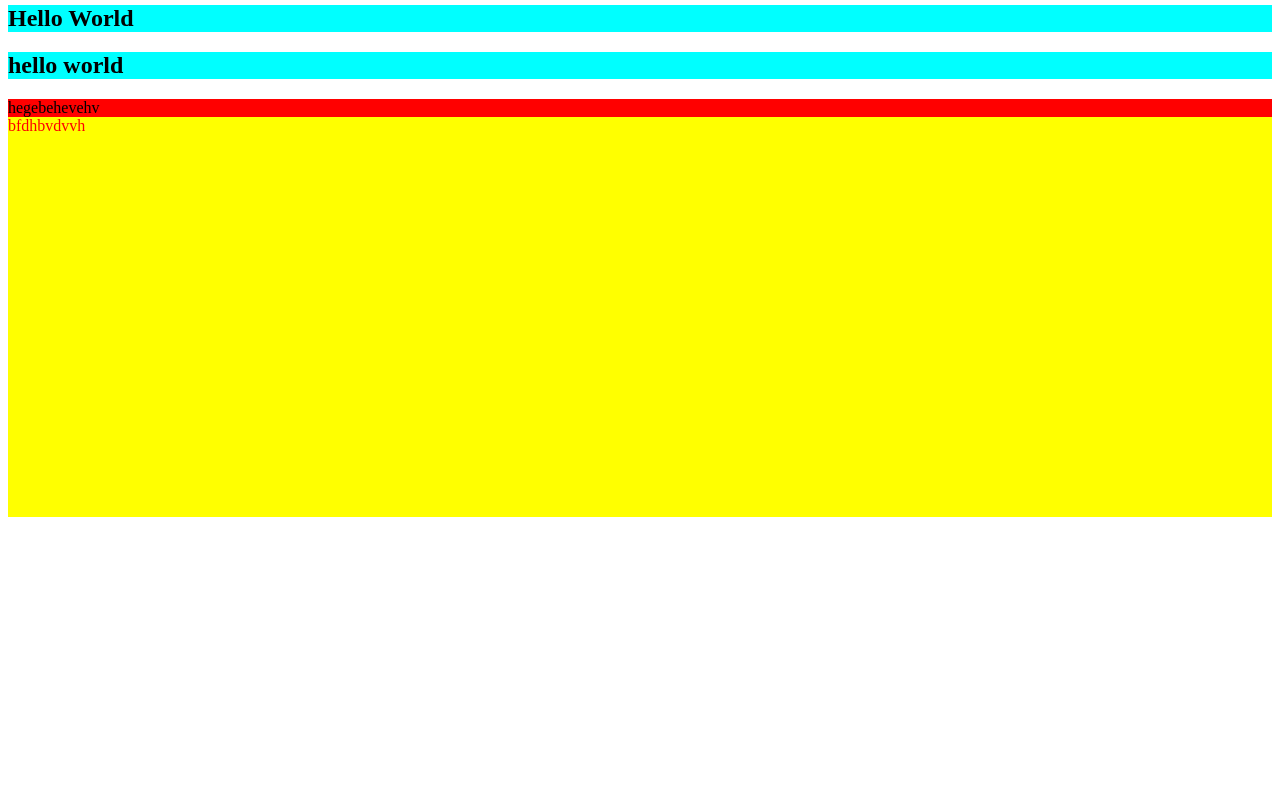
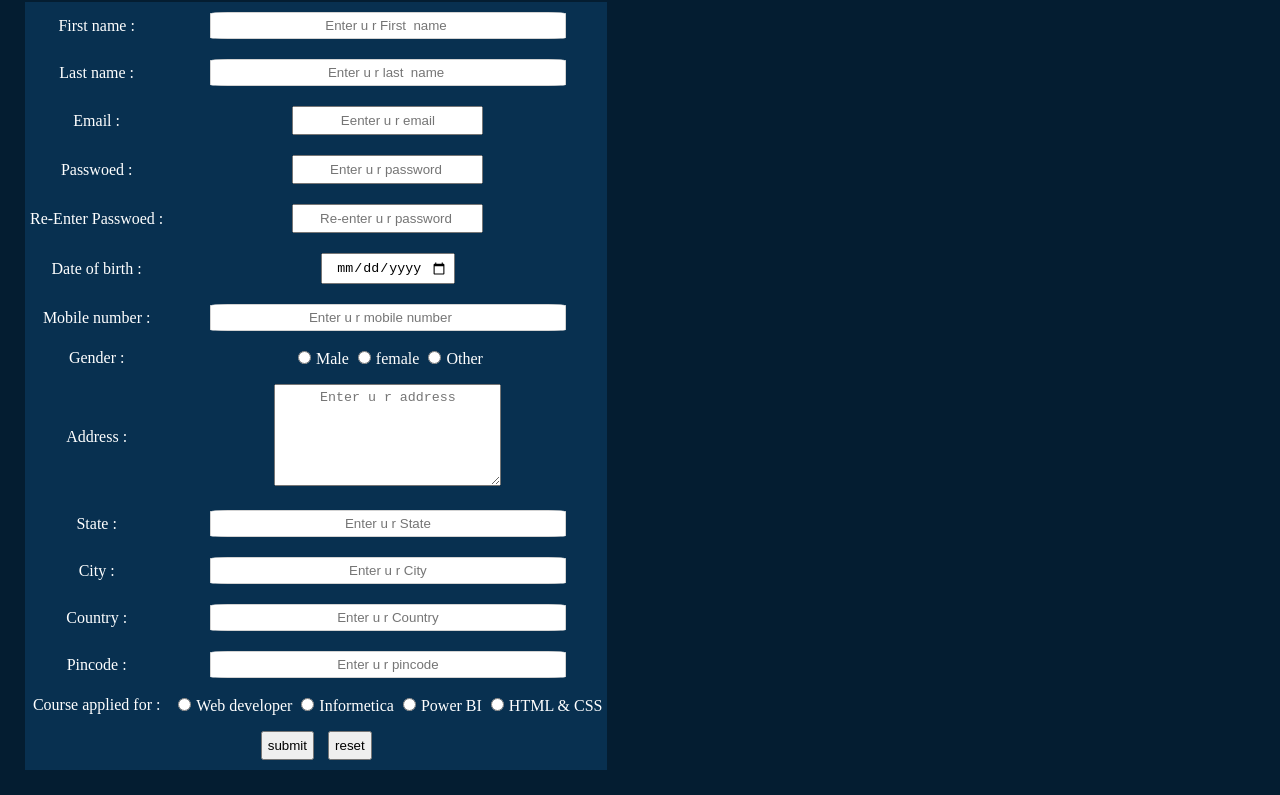
Before and after one commit to patilvishal07/Registration-Form, a plain HTML site: page index.html in a window 1280 px wide. Shown: the part 75-870 px from the top of the page. Before the commit the page ends 800 px from the top, so only its background shows below. Drawn offline with Linux system fonts and the light colour scheme.

Commit message:
first commit

```diff
--- a/index.html
+++ b/index.html
@@ -4,45 +4,88 @@
     <meta charset="UTF-8">
     <meta http-equiv="X-UA-Compatible" content="IE=edge">
     <meta name="viewport" content="width=device-width, initial-scale=1.0">
-    <title>Demo</title>
-    <style>
-
-   .first{
-       background-color: red;
-
-   }
-
-   #first{
-       background-color: aqua;
-   }
-
-   #panel{
-       background-color: yellow;
-       color: red;
-       height: 400px;
-       width: 100%;
-
-   }
-
-
-    </style>
+    <link rel="stylesheet" href="style.css">
+    <title>Document</title>
 </head>
 <body>
-    <h1 class="first">Main Heading</h1>
+    <h1>Student registration form using Html and css</h1>
+    <table text-align="center" cellpadding="10" >
+        <tr>
+            <td>First name :</td>
+            <td> <input type="text" id="name" name="name" placeholder="Enter u r First  name "></td>
+        </tr>
+        <tr>
+            <td>Last name :</td>
+            <td> <input type="text" id="name" name="name" placeholder="Enter u r last  name "></td>
+        </tr>
+        <tr>
+            <td>Email :</td>
+            <td> <input type="text" id="email" name="name" placeholder="Eenter u r email"></td>
+        </tr>
+        <tr>
+            <td>Passwoed :</td>
+            <td> <input type="text" id="password" name="name" placeholder="Enter u r password "></td>
 
-    <h2 id="first">Hello World</h2>
+        </tr>
+        <tr>
+            <td>Re-Enter Passwoed :</td>
+            <td> <input type="text" id="password" name="name" placeholder="Re-enter u r password "></td>
+        </tr>
+        <tr>
+            <td>Date of birth :</td>
+            <td> <input type="date" id="name " name="DOB" ></td>
 
-    <h2 id="first">hello world</h2>
+        </tr>
+        <tr>
+            <td>Mobile number :</td>
+            <td> <input type="number" id="name" name="mnum" placeholder="Enter u r mobile number"></td>
 
-    <div class="first" >
-        hegebehevehv
+        </tr>
+        <tr>
+            <td>Gender :</td>
+            <td><input type="radio" name="male">Male
+            <input type="radio" name="female">female
+            <input type="radio" name="other">Other</td>
+         </tr>
+         <tr>
+             <td>Address :</td>
+             <td><textarea rows="6" cols="25" placeholder="Enter u r address"></textarea></td>
+         </tr>
+         <tr>
+            <td>State :</td>
+            <td> <input type="text" id="name" name="state" placeholder="Enter u r State"></td>
 
-    </div>
+        </tr>
+        <tr>
+            <td>City :</td>
+            <td> <input type="text" id="name" name="City" placeholder="Enter u r City"></td>
 
-    <div id="panel">
-        bfdhbvdvvh
+        </tr>
+        <tr>
+            <td>Country :</td>
+            <td> <input type="text" id="name" name="Country" placeholder="Enter u r Country"></td>
 
-    </div>
+        </tr>
+        <tr>
+            <td>Pincode :</td>
+            <td> <input type="text" id="name" name="pincode" placeholder="Enter u r pincode"></td>
+
+        </tr>
+        <tr>
+            <td>Course applied for :</td>
+            <td><input type="radio" name="Web developer">Web developer
+            <input type="radio" name="Informetica">Informetica
+            <input type="radio" name="Power BI">Power BI
+            <input type="radio" name="html and css">HTML & CSS</td>
+         </tr>
+         <tr>
+             <td align="center" colspan="5">
+                 <input type="submit" value="submit">
+                 <input type="submit" value="reset">
+             </td>
+         </tr>
+
+    </table>
 
 </body>
 </html>
--- /dev/null
+++ b/style.css
@@ -0,0 +1,34 @@
+*{ margin: 5px;
+  padding: 5px;
+  text-align: center;
+}
+body{
+    background-color:rgb(4, 29,49);
+    text-align: center;
+
+}
+h1{
+    text-align: justify;
+    color: white;
+    text-decoration: underline;
+}
+
+#name{
+    width: 80%;
+    padding: 5px;
+    border-radius: 5%;
+    outline: 0;
+    border: 1px solid lightgray;
+
+}
+
+table{
+    color: white;
+    background-color: rgb(8, 48, 80);
+    border-collapse: collapse;
+    font-size: 16px;
+    font-family: serif;
+    align-items: center;
+    text-align: justify;
+
+}
```
